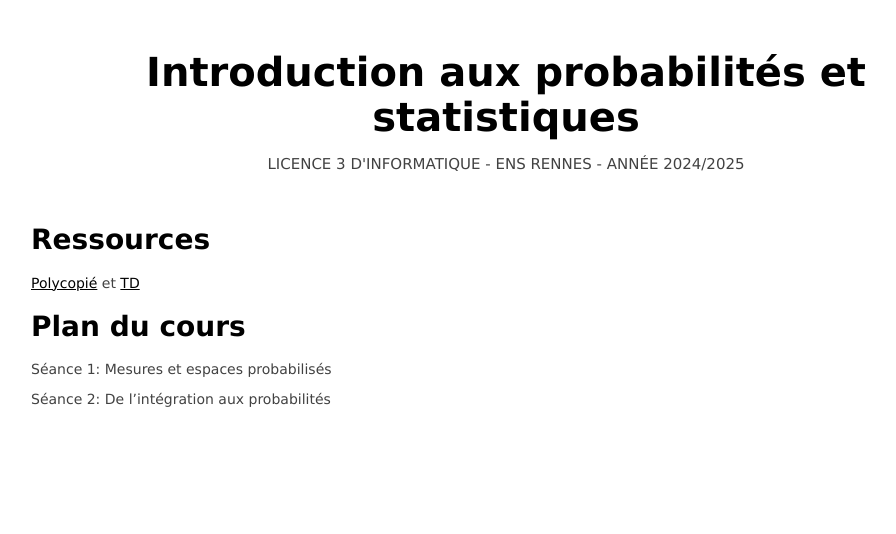
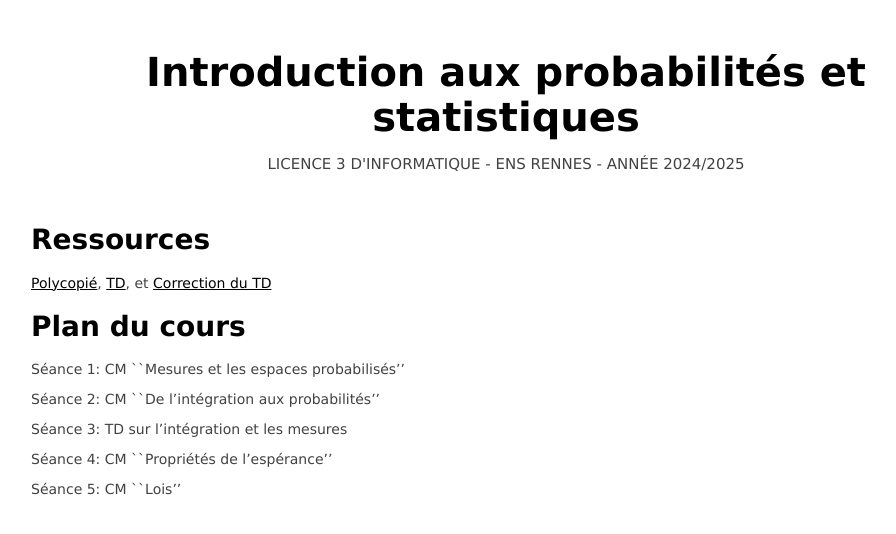
Before and after one commit to paulviallard/stat, a Jekyll site: the page built from index.md, in a window 1280 px wide. Shown: the top 534 px of the page, without its empty margins (134-1030 px from the left). Built offline with Jekyll 4.4.1, drawn with Linux system fonts in a browser that asks for light colours; our own code applies the rules of GitHub Pages for plain Markdown files.

Commit message:
feat: add the last lectures

```diff
--- a/index.md
+++ b/index.md
@@ -7,10 +7,16 @@ layout: home
 
 # Ressources
 
-[Polycopié]({{ 'assets/stat.pdf' | relative_url }}) et [TD]({{ 'assets/td.pdf' | relative_url }})
+[Polycopié]({{ 'assets/stat.pdf' | relative_url }}), [TD]({{ 'assets/td.pdf' | relative_url }}), et [Correction du TD]({{ 'assets/td_correction.pdf' | relative_url }})
 
 # Plan du cours
 
-Séance 1: Mesures et espaces probabilisés
+Séance 1: CM ``Mesures et les espaces probabilisés''
 
-Séance 2: De l'intégration aux probabilités
+Séance 2: CM ``De l'intégration aux probabilités''
+
+Séance 3: TD sur l'intégration et les mesures
+
+Séance 4: CM ``Propriétés de l'espérance''
+
+Séance 5: CM ``Lois''
```
Also changed, not shown: 3 other files.
